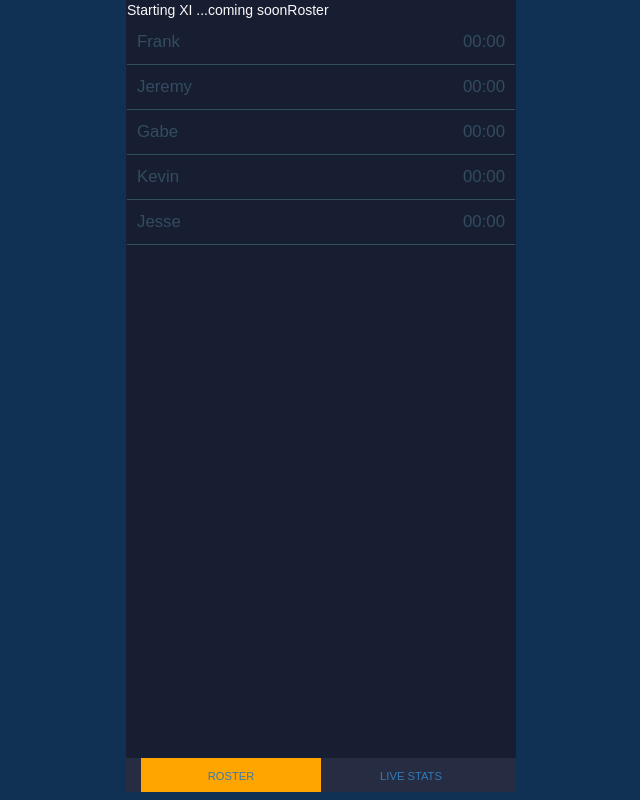
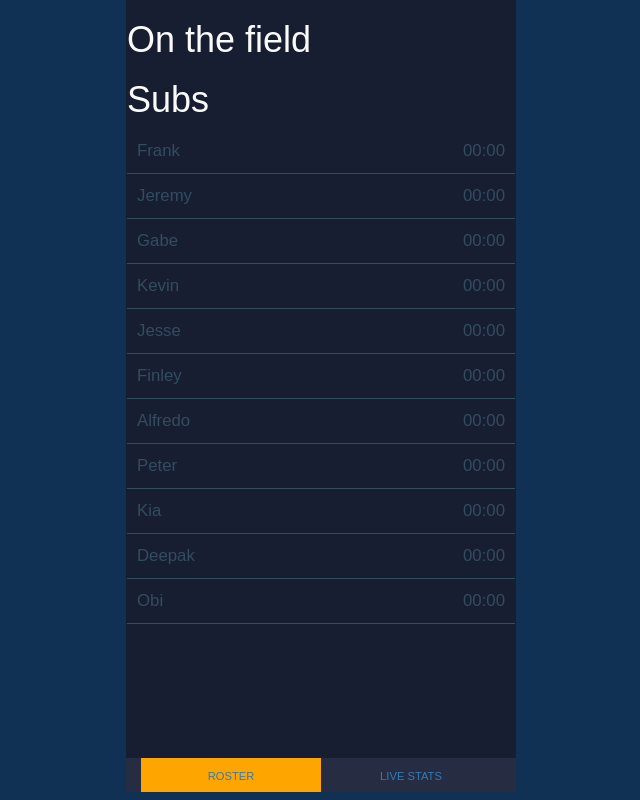
Before and after one commit to hauserf/bfc-live, a React (Create React App) app: page /roster in a window 1280 px wide. Shown: the whole page, without its empty margins (319-959 px from the left). Built offline with nearby package versions, Linux system fonts and the light colour scheme.

Commit message:
IF THEN
filter players by active states

```diff
--- a/src/components/player.js
+++ b/src/components/player.js
@@ -3,16 +3,43 @@ import React, { Component } from 'react';
 
 class Player extends Component {
 
-  movePlayer(e) {
-    this.props.switchArrays();
+  subPlayerIn(index) {
+    console.log("sub In")
+    this.props.subPlayerIn(index);
+  }
+
+  subPlayerOut(index) {
+    console.log("sub Out")
+    this.props.subPlayerOut(index);
+  }
+  componentDidMount(){
+    console.log(this.props.currentActive);
   }
 
   render(){
+    // console.log(this.props.roster[this.props.index].playerActive, this.props.roster[this.props.index].playerActive)
     return (
-      <div className="roster" onClick={this.movePlayer.bind(this)}>
+      <div
+        className="roster"
+        onClick={this.subPlayerIn.bind(this, this.props.index)}
+        //   /// condition ??? // on click event needs to change once player has been moved into the other array
+        //   ?  this.subPlayerIn.bind(this, this.props.index)
+        //   :  this.subPlayerOut.bind(this, this.props.index)
+        // }
+        >
+
         <div className="player">
           {this.props.name}
+          {this.props.currentActive}
         </div>
+        <div className="player-minutes">
+          {
+            // this.props.roster[this.props.index].playerActive === false
+            // ? "SubIn"
+            // : "SubOut"
+          }
+        </div>
+
         <div className="player-minutes">
           00:00
         </div>
--- a/src/components/roster.js
+++ b/src/components/roster.js
@@ -5,25 +5,90 @@ import { PlayerStats } from '../data/player-stats';
 
 export default class Roster extends Component {
   constructor(){
-    super();
+    super(...arguments);
     this.state = {
-      startingXI: [],
-      roster: [],
+      playersPlaying: [],
+      playersNotPlaying:[],
+      roster: PlayerStats
     }
   }
 
-  movePlayer(){
-    const startingEleven = this.state.startingXI;
-    //   // move player from array "roster" to array "startingXI"
-    //   // step two: be able to move the players back and forth by simply clicking on the player div
-    //   // if player is in array roster > onClick moves him to array "startingXI" and the other way around
-    this.setState({startingXI: startingEleven });
+  togglePlayer(id){
+    const roster = this.state.roster;
+    const playerToMove = this.state.roster.splice(id, 1);
+    const playersOnField = playersPlaying.concat(playerToMove);
+    console.log(playerToMove);
+    const playersPlaying = this.state.playersPlaying;
+    const playersNotPlaying= this.state.playersNotPlaying;
+
+    if(playersOnField[0].playerActive){
+      playersPlaying.concat(playerToMove);
+    } else{
+      const playersNotOnField = playersNotPlaying.concat(playerToMove);
+    }
   }
+
+  subPlayerIn(id){
+    // onClick event = click on player in "Subs" >> move him into array "playersPlaying" ("On the field")
+
+    const roster = this.state.roster;
+    const playerToMove = this.state.roster.splice(id, 1);
+    console.log(playerToMove);
+
+    const playersPlaying = this.state.playersPlaying;
+    const playersOnField = playersPlaying.concat(playerToMove);
+
+    this.setState({ roster });
+
+    this.setState({ playersPlaying: playersOnField });
+    //playersOnField[playersOnField.length - 1].playerActive = true;
+
+    console.log(
+      playersOnField, "playersOnField",
+      playersOnField.length, "playersOnField.length",
+      playersOnField[0].playerActive, "playersOnField",
+      this.state.playersPlaying, "player [playing]",
+      this.state.roster[id].id, "roster id"
+    );
+  }
+
+  subPlayerOut(id) {
+    const playersPlaying = this.state.playersPlaying;
+    const playerToMove = playersPlaying.splice(id, 1);
+    this.setState({ playersPlaying });
+    const roster = this.state.roster;
+    const rosterList = roster.concat(playerToMove);
+    this.setState({ roster: rosterList });
+    rosterList[rosterList.length - 1].playerActive = false;
+    }
+
 
 
   render(){
+    // map/list players from data/player.stats.js in "Subs"
+    const rosterList = PlayerStats.map((player, id)  =>
+        <Player
+          name={player.firstName}
+          key={id}
+          index={id}
+          subPlayerIn={this.subPlayerIn.bind(this)}
+          roster={this.state.roster}
+        />)
 
-    const roster = PlayerStats.map((player, id)  => <Player name={player.firstName} key={id} switchArrays={this.movePlayer.bind(this)}/>)
+      // map/list players in "On the field" (as in currently playing)
+      const playersPlaying = this.state.playersPlaying;
+      const playersOnField = playersPlaying.map((player, id)  =>
+        <div key={id}>
+          <Player
+            name={player.firstName}
+            key={id}
+            index={id}
+            subPlayerOut={this.subPlayerOut.bind(this)}
+            roster={this.state.roster}
+            playerXYZIsPlaying={this.state.playersPlaying[id].id}
+            currentActive={player.playerActive}
+          />
+        </div>)
 
     return(
       <div className="container">
@@ -31,12 +96,10 @@ export default class Roster extends Component {
           <div className="col-md-4 "></div>
           <div className="col-sm-4 bfc-live">
             <div>
-              Starting XI
-              ...coming soon
-              {this.state.startingXI}
-
-              Roster
-              {roster}
+              <h1>On the field</h1>
+              {playersOnField}
+              <h1>Subs</h1>
+              {rosterList}
             </div>
           </div>
         </div>
--- a/src/data/player-stats.js
+++ b/src/data/player-stats.js
@@ -1,7 +1,9 @@
 export const PlayerStats = [
   {
+    id: 101,
     firstName: "Frank",
     lastName: "Hauser",
+    playerActive: false,
     minutesPlayed: 0,
     startingEleven: false,
     yellowCard: false,
@@ -12,8 +14,10 @@ export const PlayerStats = [
     subOuts: [],
   },
   {
+    id: 102,
     firstName: "Jeremy",
     lastName: "Rampon",
+    playerActive: false,
     minutesPlayed: 0,
     startingEleven: false,
     yellowCard: false,
@@ -24,8 +28,10 @@ export const PlayerStats = [
     subOuts: [],
   },
   {
+    id: 103,
     firstName: "Gabe",
     lastName: "Odess",
+    playerActive: false,
     minutesPlayed: 0,
     startingEleven: false,
     yellowCard: false,
@@ -36,8 +42,10 @@ export const PlayerStats = [
     subOuts: [],
   },
   {
+    id: 104,
     firstName: "Kevin",
     lastName: "Spacey",
+    playerActive: false,
     minutesPlayed: 0,
     startingEleven: false,
     yellowCard: false,
@@ -48,8 +56,94 @@ export const PlayerStats = [
     subOuts: [],
   },
   {
+    id: 105,
     firstName: "Jesse",
     lastName: "James",
+    playerActive: false,
+    minutesPlayed: 0,
+    startingEleven: false,
+    yellowCard: false,
+    redCard: false,
+    goals: [],
+    ownGoals: [],
+    subIns: [],
+    subOuts: [],
+  },
+  {
+    id: 106,
+    firstName: "Finley",
+    lastName: "McFinny",
+    playerActive: false,
+    minutesPlayed: 0,
+    startingEleven: false,
+    yellowCard: false,
+    redCard: false,
+    goals: [],
+    ownGoals: [],
+    subIns: [],
+    subOuts: [],
+  },
+  {
+    id: 107,
+    firstName: "Alfredo",
+    lastName: "Frederick",
+    playerActive: false,
+    minutesPlayed: 0,
+    startingEleven: false,
+    yellowCard: false,
+    redCard: false,
+    goals: [],
+    ownGoals: [],
+    subIns: [],
+    subOuts: [],
+  },
+  {
+    id: 108,
+    firstName: "Peter",
+    lastName: "Peterson",
+    playerActive: false,
+    minutesPlayed: 0,
+    startingEleven: false,
+    yellowCard: false,
+    redCard: false,
+    goals: [],
+    ownGoals: [],
+    subIns: [],
+    subOuts: [],
+  },
+  {
+    id: 109,
+    firstName: "Kia",
+    lastName: "Kianoosh",
+    playerActive: false,
+    minutesPlayed: 0,
+    startingEleven: false,
+    yellowCard: false,
+    redCard: false,
+    goals: [],
+    ownGoals: [],
+    subIns: [],
+    subOuts: [],
+  },
+  {
+    id: 110,
+    firstName: "Deepak",
+    lastName: "Packman",
+    playerActive: false,
+    minutesPlayed: 0,
+    startingEleven: false,
+    yellowCard: false,
+    redCard: false,
+    goals: [],
+    ownGoals: [],
+    subIns: [],
+    subOuts: [],
+  },
+  {
+    id: 111,
+    firstName: "Obi",
+    lastName: "ObiMan",
+    playerActive: false,
     minutesPlayed: 0,
     startingEleven: false,
     yellowCard: false,
--- a/src/index.js
+++ b/src/index.js
@@ -12,7 +12,7 @@ import './App.css';
 import React from 'react';
 import ReactDOM from 'react-dom';
 import './index.css';
-import App from './app';
+import App from './App';
 
 
 import registerServiceWorker from './registerServiceWorker';
```
